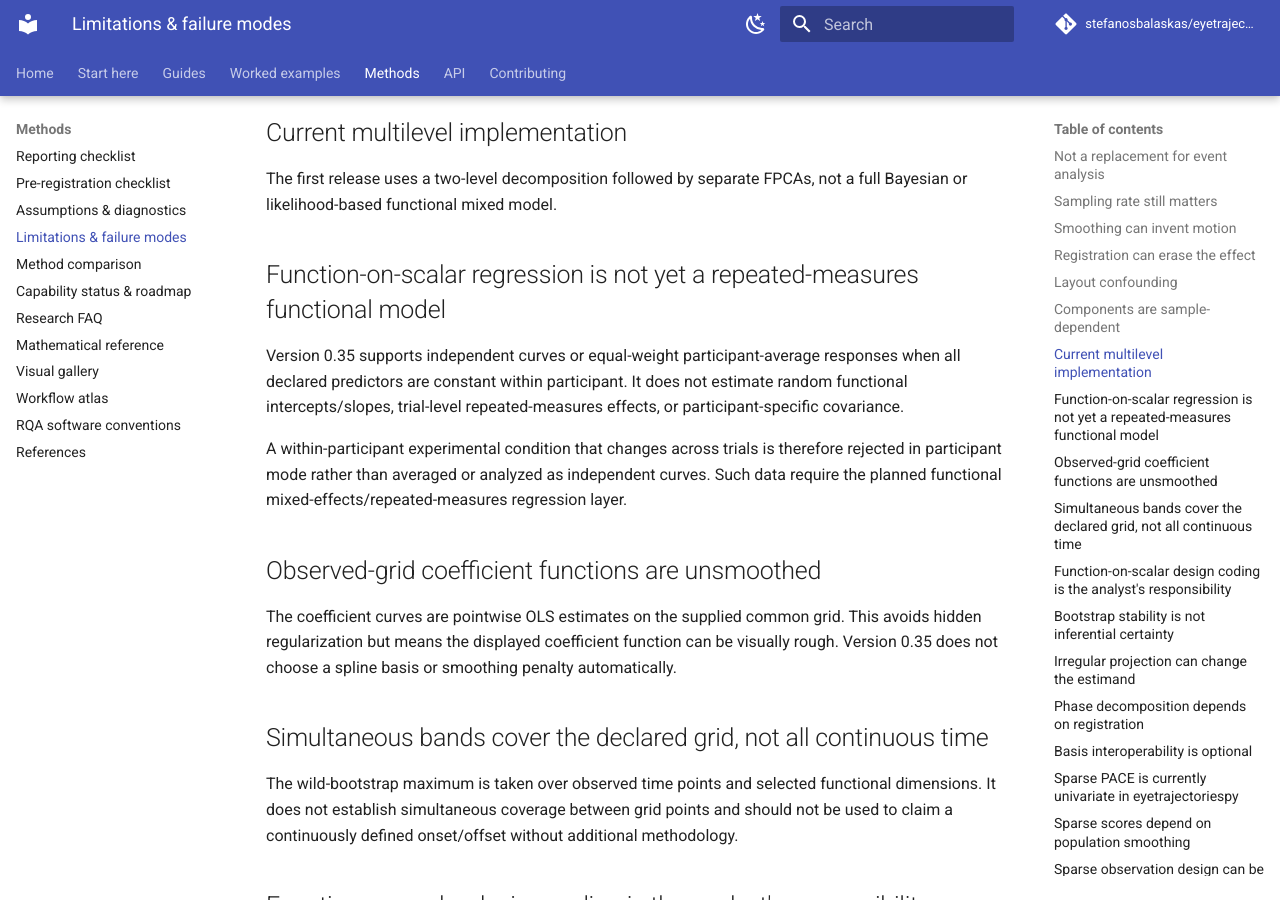
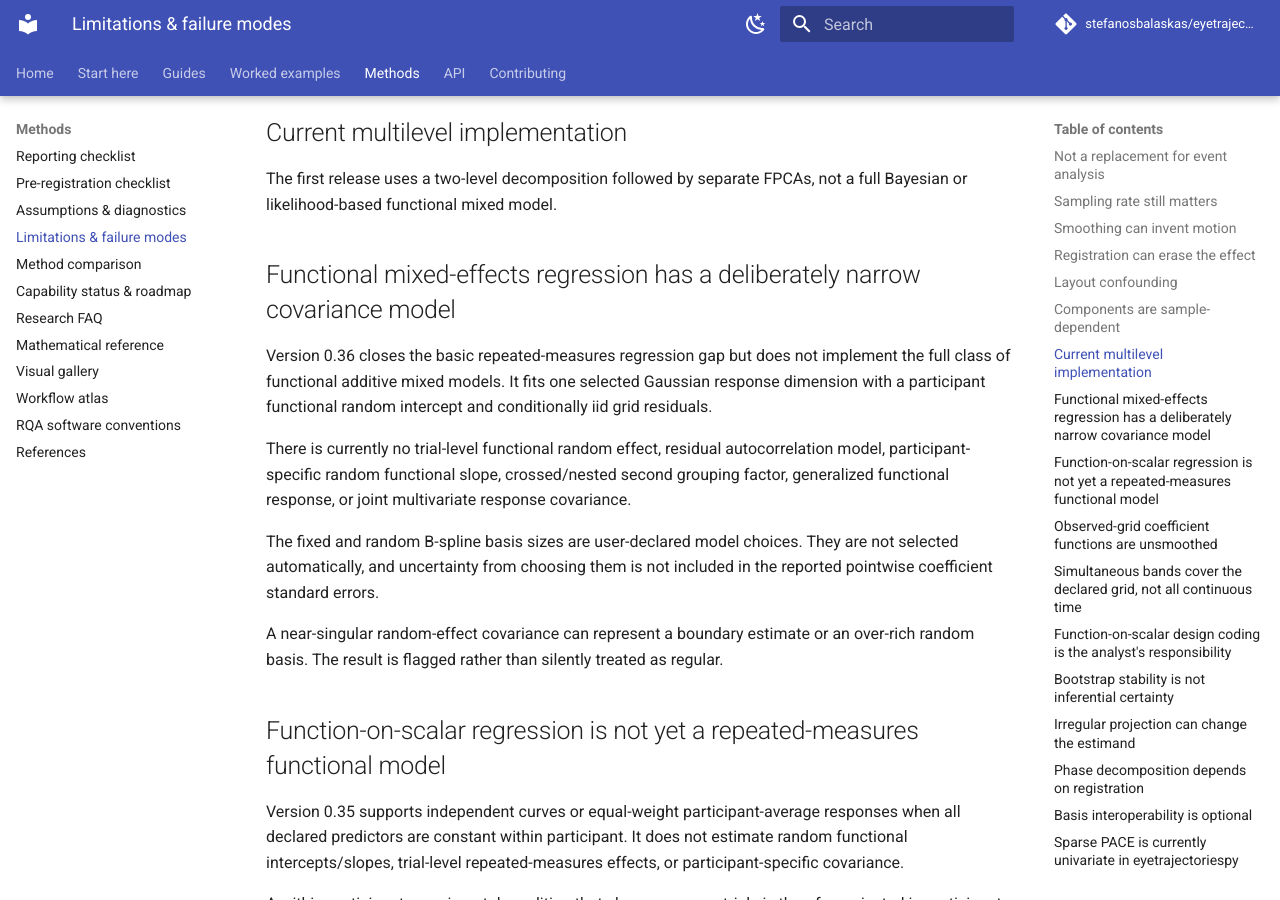
Before and after one commit to stefanosbalaskas/eyetrajectoriespy, an MkDocs documentation site: the page built from docs/methods/limitations.md, in a window 1280 px wide and 900 px high, scrolled down 929 px. Built offline with MkDocs 1.6.1 and Material for MkDocs 9.7.7, drawn with Linux system fonts in a browser that asks for light colours; comment, search, counter and statistics services are not loaded.

Commit message:
Add functional mixed-effects limitations

```diff
--- a/docs/methods/limitations.md
+++ b/docs/methods/limitations.md
@@ -28,6 +28,26 @@ FPCs are empirical modes of variation. Replication or stability analysis may be
 
 The first release uses a two-level decomposition followed by separate FPCAs, not a full Bayesian or likelihood-based functional mixed model.
 
+
+## Functional mixed-effects regression has a deliberately narrow covariance model
+
+Version 0.36 closes the basic repeated-measures regression gap but does not
+implement the full class of functional additive mixed models. It fits one
+selected Gaussian response dimension with a participant functional random
+intercept and conditionally iid grid residuals.
+
+There is currently no trial-level functional random effect, residual
+autocorrelation model, participant-specific random functional slope,
+crossed/nested second grouping factor, generalized functional response, or
+joint multivariate response covariance.
+
+The fixed and random B-spline basis sizes are user-declared model choices.
+They are not selected automatically, and uncertainty from choosing them is not
+included in the reported pointwise coefficient standard errors.
+
+A near-singular random-effect covariance can represent a boundary estimate or
+an over-rich random basis. The result is flagged rather than silently treated
+as regular.
 
 ## Function-on-scalar regression is not yet a repeated-measures functional model
 
```
